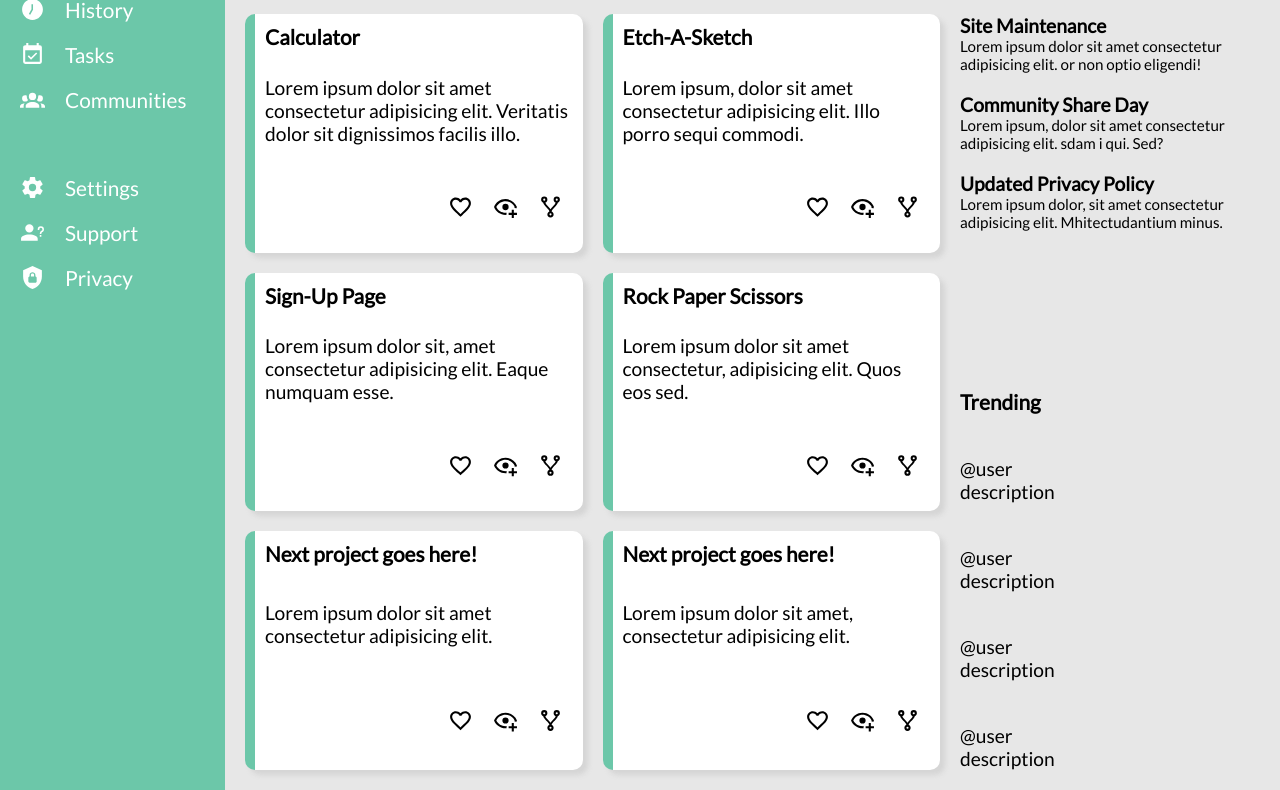
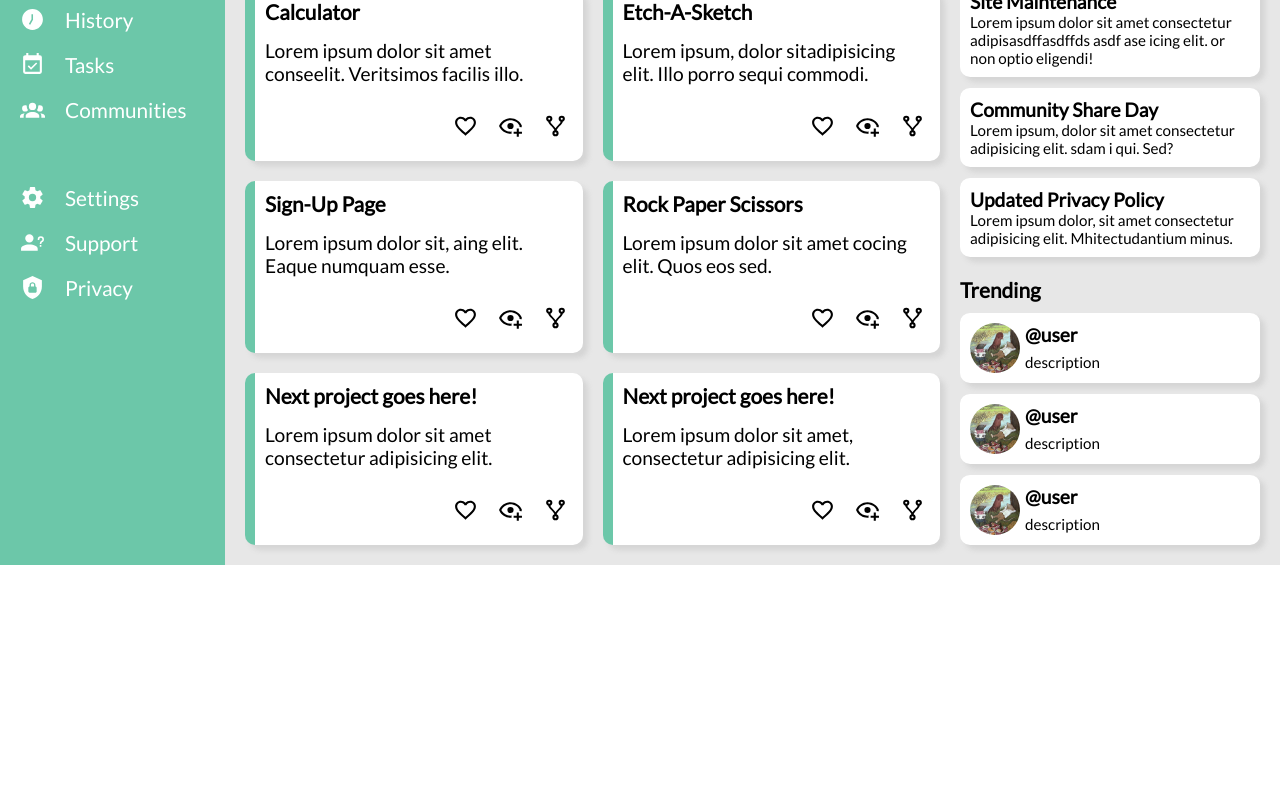
Before and after one commit to caveman418/Dashboard, a plain HTML site: page index.html in a window 1280 px wide. Shown: the part 251-1041 px from the top of the page. After the commit the page ends 816 px from the top, so only its background shows below. Drawn offline with Linux system fonts and the light colour scheme.

Commit message:
CSS complete

```diff
--- a/index.html
+++ b/index.html
@@ -81,7 +81,7 @@
                 <div class="card" id="card-1">
                     <div class="title">Calculator</div>
                     <div class="text">
-                        Lorem ipsum dolor sit amet consectetur adipisicing elit. Veritatis dolor sit dignissimos facilis illo.
+                        Lorem ipsum dolor sit amet conseelit. Veritsimos facilis illo.
                     </div>
                     <div class="options">
                         <img src="./images/favorite.svg" alt="favorite" class="svg favorite">
@@ -92,7 +92,7 @@
                 <div class="card" id="card-2">
                     <div class="title">Etch-A-Sketch</div>
                     <div class="text">
-                        Lorem ipsum, dolor sit amet consectetur adipisicing elit. Illo porro sequi commodi.
+                        Lorem ipsum, dolor sitadipisicing elit. Illo porro sequi commodi.
                     </div>
                     <div class="options">
                         <img src="./images/favorite.svg" alt="favorite" class="svg favorite">
@@ -103,7 +103,7 @@
                 <div class="card" id="card-3">
                     <div class="title">Sign-Up Page</div>
                     <div class="text">
-                        Lorem ipsum dolor sit, amet consectetur adipisicing elit. Eaque numquam esse.
+                        Lorem ipsum dolor sit, aing elit. Eaque numquam esse.
                     </div>
                     <div class="options">
                         <img src="./images/favorite.svg" alt="favorite" class="svg favorite">
@@ -114,7 +114,7 @@
                 <div class="card" id="card-4">
                     <div class="title">Rock Paper Scissors</div>
                     <div class="text">
-                        Lorem ipsum dolor sit amet consectetur, adipisicing elit. Quos eos sed.
+                        Lorem ipsum dolor sit amet cocing elit. Quos eos sed.
                     </div>
                     <div class="options">
                         <img src="./images/favorite.svg" alt="favorite" class="svg favorite">
@@ -149,7 +149,7 @@
                     <div class="legend">Announcements</div>
                     <div class="tile">
                         <div class="title">Site Maintenance</div>
-                        <div class="text">Lorem ipsum dolor sit amet consectetur adipisicing elit. or non optio eligendi!</div>
+                        <div class="text">Lorem ipsum dolor sit amet consectetur adipisasdffasdffds asdf ase icing elit. or non optio eligendi!</div>
                     </div>
                     <div class="tile">
                         <div class="title">Community Share Day</div>
@@ -163,22 +163,17 @@
                 <div class="trending">
                     <div class="legend">Trending</div>
                     <div class="tile">
-                        <img src="./images/" alt="" class="svg ">
+                        <img src="./images/profile-pic.jpg" alt="profile picture" class="profile-pic">
                         <div class="title">@user</div>
                         <div class="text">description</div>
                     </div>
                     <div class="tile">
-                        <img src="./images/" alt="" class="svg ">
+                        <img src="./images/profile-pic.jpg" alt="profile picture" class="profile-pic">
                         <div class="title">@user</div>
                         <div class="text">description</div>
                     </div>
                     <div class="tile">
-                        <img src="./images/" alt="" class="svg ">
-                        <div class="title">@user</div>
-                        <div class="text">description</div>
-                    </div>
-                    <div class="tile">
-                        <img src="./images/" alt="" class="svg ">
+                        <img src="./images/profile-pic.jpg" alt="profile picture" class="profile-pic">
                         <div class="title">@user</div>
                         <div class="text">description</div>
                     </div>
--- a/style.css
+++ b/style.css
@@ -25,7 +25,8 @@ body {
 .container {
     display: grid;
     grid-template-columns: 225px 1fr;
-    grid-template-rows: 200px 1fr;
+    grid-template-rows: 175px 1fr;
+	height: 100vh;
 }
 
 .sidebar {
@@ -136,6 +137,7 @@ body {
 }
 
 .sidebar .title {
+	padding-top: 10px;
     font-size: 1.5rem;
     justify-self: center;
 }
@@ -156,8 +158,7 @@ body {
     padding: 20px;
     display: grid;
     grid-template-columns: 4fr 300px;
-    grid-template-rows: 400px 1fr;
-    align-items: start;
+    grid-template-rows: repeat(2,min-content);
     gap: 20px;
 }
 
@@ -167,7 +168,6 @@ body {
     grid-template-columns: repeat(auto-fit, minmax(300px,1fr));
     grid-template-rows: auto;
     grid-auto-rows: 1fr;
-    height: 100%;
     gap: 20px;
 }
 
@@ -184,7 +184,6 @@ body {
     background-color: white;
     box-shadow: 5px 5px 5px var(--background-color);
     display: grid;
-
 }
 
 .projects .card .title {
@@ -194,27 +193,40 @@ body {
 
 .projects .card .options {
     justify-self: end;
-    margin: 10px;
+    margin: 5px;
     display: flex;
     gap: 20px;
 }
 
-
 .announcements, .trending {
-    display: grid;
-    grid-template-rows: auto;
-    grid-auto-rows: 1fr;
-    gap: 20px;
+	display: grid;
+	gap: 10px;
+	height: min-content;
 }
 
-/* .announcements .tile, .trending .tile, .announcements, .trending, .body, .container {
-    border: 3px black solid;
-} */
-
-.announcements .tile .title {
-    font-weight: bold;
+.tile {
+	background-color: white;
+	padding: 10px;
+	box-shadow: 5px 5px 5px var(--background-color);
+	border-radius: 10px;
+	border-top: 1px var(--background-color) solid;
 }
 
-.announcements .tile .text {
-    font-size: 0.95rem;
+.trending .tile {
+	display: grid;
+	grid-template-columns: min-content 1fr;
+	grid-template-rows: min-content min-content;
+	gap: 5px;
 }
+
+.trending .tile img {
+	grid-row: 1/-1;
+}
+
+.tile .text {
+	font-size: 0.95rem;
+}
+
+.tile .title {
+	font-weight: bold;
+}
```
